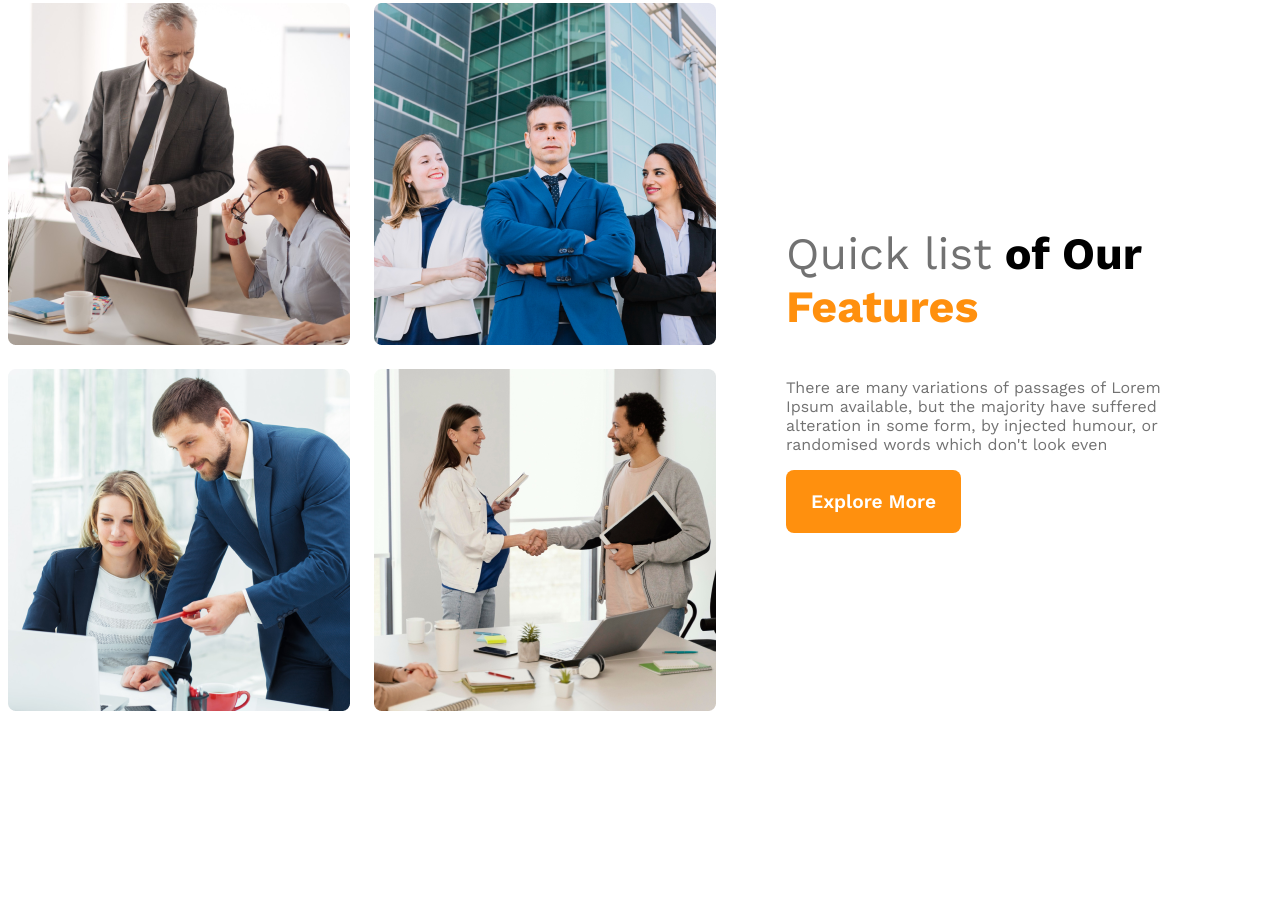
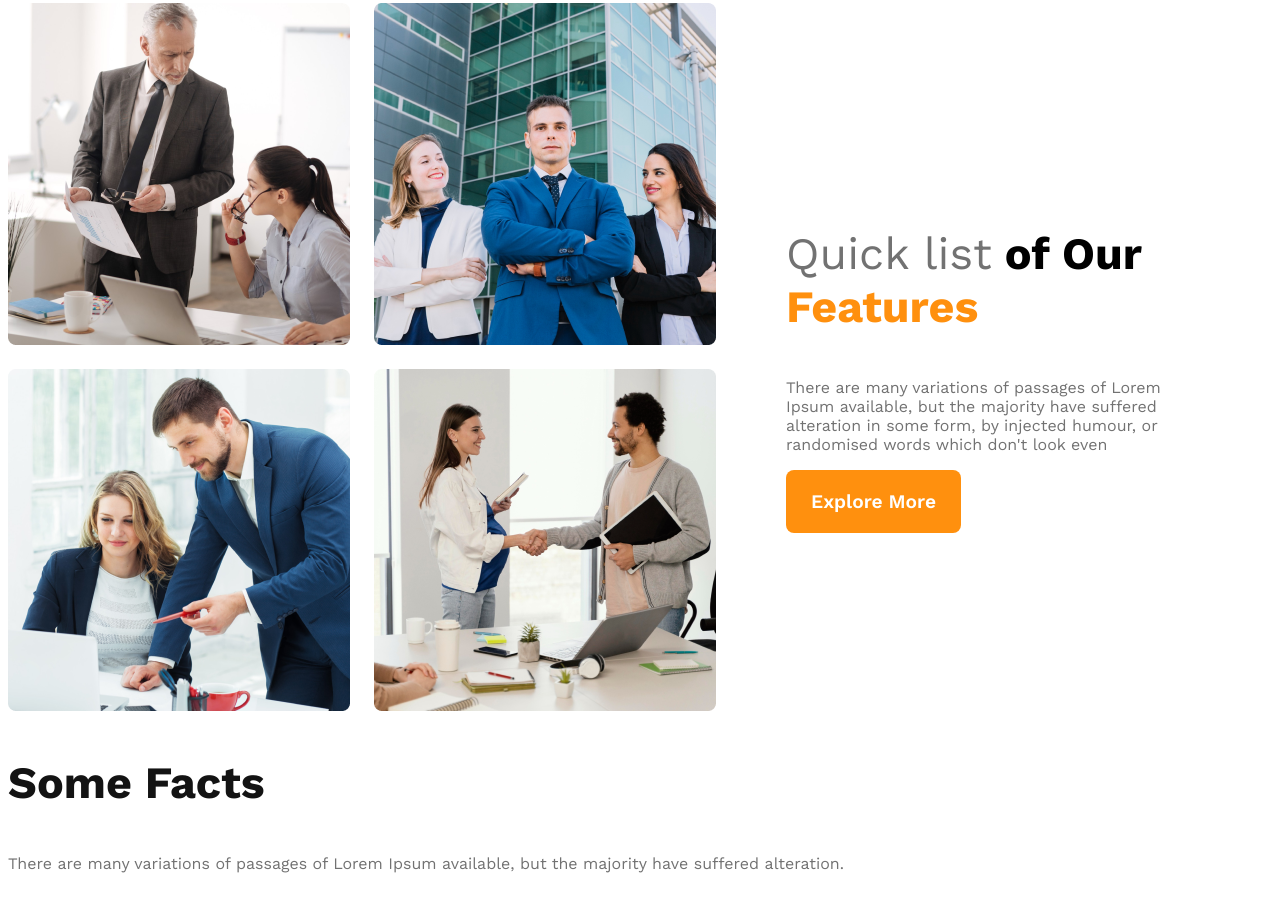
Before and after one commit to imranmashoud/G3-Architects-Website, a plain HTML site: page index.html in a window 1280 px wide. Shown: the part 1087-1998 px from the top of the page. Before the commit the page ends 1878 px from the top, so only its background shows below. Drawn offline with nearby package versions, Linux system fonts and the light colour scheme.

Commit message:
Started shared css

```diff
--- a/index.html
+++ b/index.html
@@ -9,7 +9,7 @@
   <body>
     <header>
       <nav>
-        <h3 class="nav-title">G3 Architects</h3>
+        <h3 class="section-title">G3 Architects</h3>
         <ul>
           <li><a href="">Home</a></li>
           <li><a href="">About</a></li>
@@ -52,6 +52,16 @@
           <button class="btn-primary">Explore More</button>
         </div>
       </section>
+      <!-- Features Section -->
+      <section class="features"></section>
+      <!-- Some Fact's Section -->
+      <section class="facts">
+        <h3 class="section-title">Some Facts</h3>
+        <p class="text-lite-gray">
+          There are many variations of passages of Lorem Ipsum available, but
+          the majority have suffered alteration.
+        </p>
+      </section>
     </main>
     <footer></footer>
   </body>
--- a/styles/architects.css
+++ b/styles/architects.css
@@ -19,6 +19,11 @@
 .text-lite-gray {
   color: #727272;
 }
+.section-title {
+  color: #131313;
+  font-size: 2.8rem;
+  font-weight: 700;
+}
 /* Header styles */
 header {
   background: rgba(255, 144, 14, 0.1);
@@ -29,12 +34,11 @@ nav {
   justify-content: space-between;
   align-items: center;
 }
-.nav-title {
+/* .nav-title {
   color: #131313;
-  text-align: center;
   font-size: 2.8rem;
   font-weight: 700;
-}
+} */
 nav > ul {
   display: flex;
 }
```
